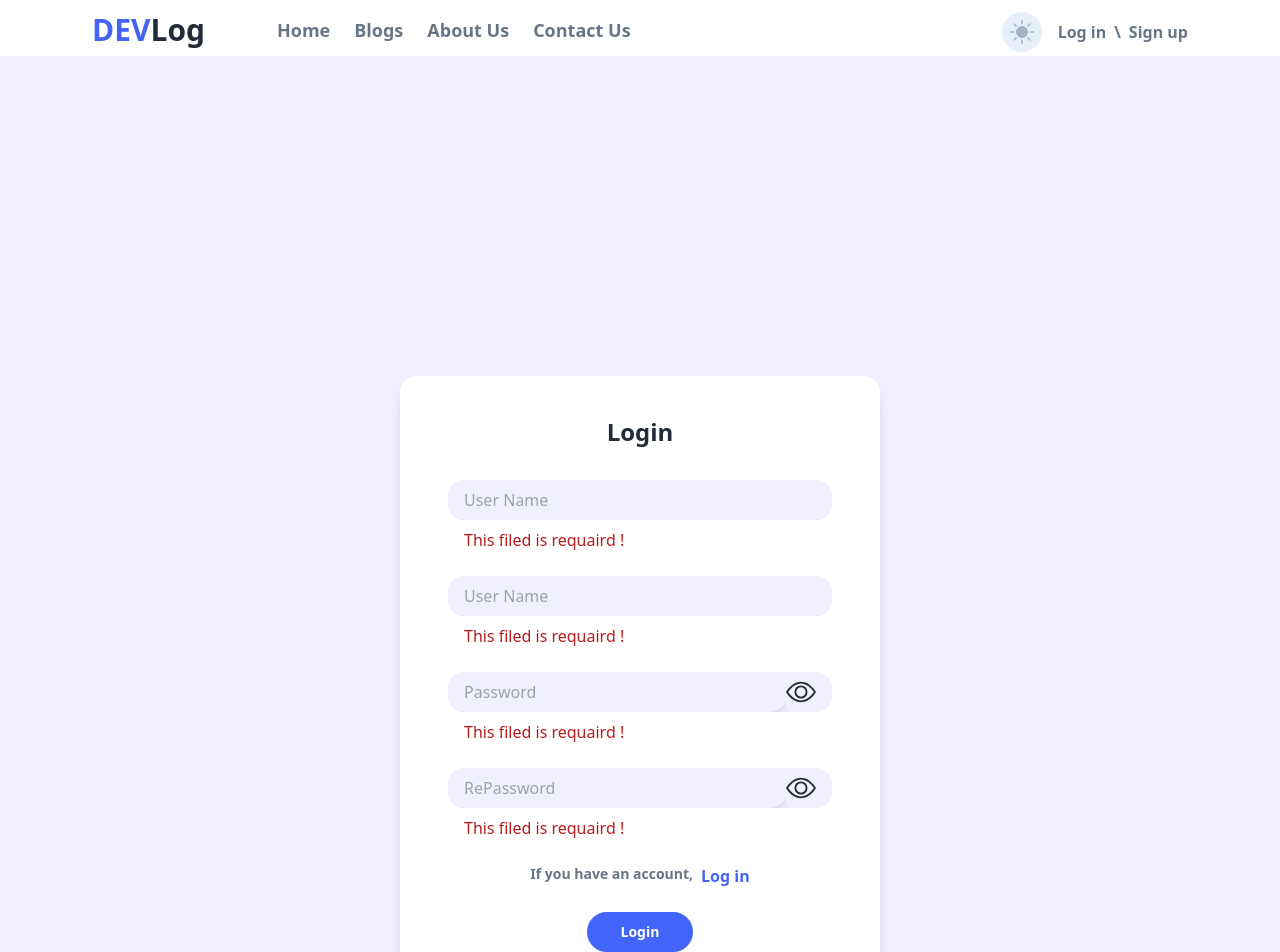
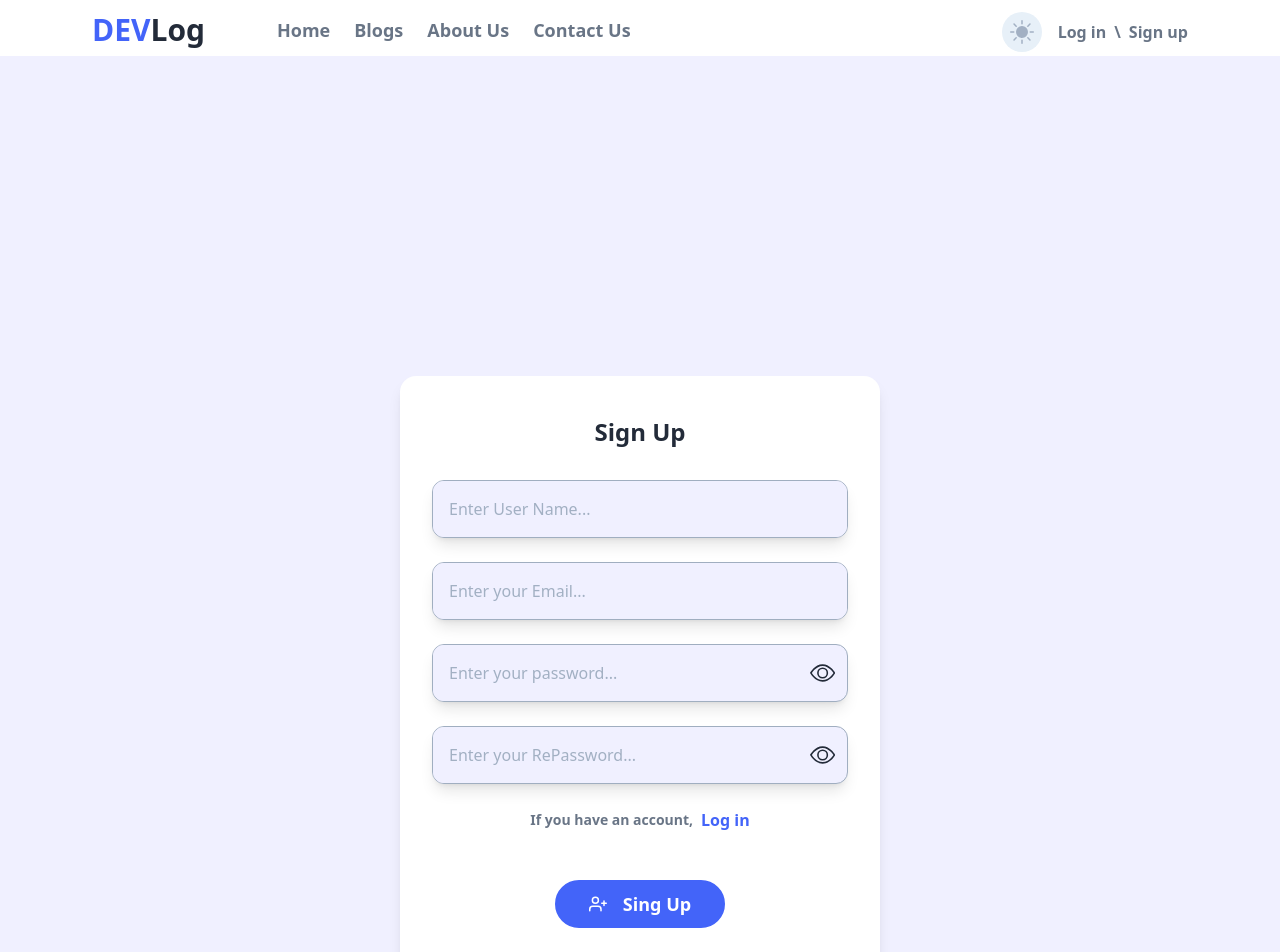
Before and after one commit to sdy2000/dev-log, a React (Create React App) app: page /register in a window 1280 px wide. Shown: the top 952 px of the page. Built offline with nearby package versions, Linux system fonts and the light colour scheme.

Commit message:
Create account folder and seperate Register, Login page to account folder

```diff
--- a/src/App.js
+++ b/src/App.js
@@ -54,8 +54,10 @@ function App() {
             {/* Account */}
             <Route element={<AccountLayout />}>
               <Route path="login" element={<Login />} />
-              <Route path="Register" element={<Register />} />
+              <Route path="register" element={<Register />} />
               <Route path="sing-out" element={<Singout />} />
+              {/* // TODO: Create SuccessRegister page */}
+              {/* <Route path="register/success-register" element={} /> */}
             </Route>
             {/* Oder */}
             <Route path="about-us" element={<AboutUs />} />
--- a/src/components/index.js
+++ b/src/components/index.js
@@ -14,6 +14,3 @@ export { default as SocialBox } from "./card/SocialBox";
 
 // / // / // / // Time // / // / // / //
 export { default as CardTime } from "./showTime/CardTime";
-
-// / // / // / // Inputs // / // / // / //
-export { default as AccountingInput } from "./inputs/AccountingInput";
--- /dev/null
+++ b/src/features/account/components/AccountBox.jsx
@@ -0,0 +1,11 @@
+const AccountBox = ({ children, title }) => {
+  return (
+    <div className="mx-auto my-56 md:my-80 px-4 w-full max-w-lg">
+      <div className="bg-lbp dark:bg-dbp w-full py-10 rounded-2xl shadow-lg flex flex-col justify-center items-center gap-8">
+        <h1 className="text-lfp dark:text-dfp text-2xl font-bold">{title}</h1>
+        {children}
+      </div>
+    </div>
+  );
+};
+export default AccountBox;
--- /dev/null
+++ b/src/features/account/components/AccountButton.jsx
@@ -0,0 +1,12 @@
+const AccountButton = ({ children, value }) => {
+  return (
+    <button
+      className="bg-accent text-white hover:bg-daccent border-accent px-8 mt-6 text-sm font-semibold md:text-lg md:font-bold hover:-translate-y-2 hover:scale-x-110 rounded-3xl py-2 transition-all duration-300 border-2 flex items-center justify-center gap-4"
+      type="submit"
+    >
+      {children}
+      {value}
+    </button>
+  );
+};
+export default AccountButton;
--- /dev/null
+++ b/src/features/account/hooks/useHandleLoginFormSubmit.js
@@ -0,0 +1,26 @@
+import { useDispatch } from "react-redux";
+import { useNavigate } from "react-router-dom";
+import { ENDPOINTS, createAPIEndpoint } from "../../../service/api";
+import { loginUser } from "../../../context/features/user/user-slice";
+
+export default function useHandleLoginFormSubmit(e) {
+  const dispatch = useDispatch();
+  const navigate = useNavigate();
+
+  e.preventDefault();
+  const formData = new FormData(e.currentTarget);
+  const login = Object.fromEntries(formData);
+  if (login.remember_me === undefined) {
+    login.remember_me = false;
+  } else {
+    login.remember_me = true;
+  }
+
+  createAPIEndpoint(ENDPOINTS.login)
+    .post(login)
+    .then((res) => {
+      dispatch(loginUser(res.data));
+      navigate("/user-panel");
+    })
+    .catch((err) => console.log(err));
+}
--- /dev/null
+++ b/src/features/account/hooks/useHandleRegisterFormSubmit.js
@@ -0,0 +1,17 @@
+import { useNavigate } from "react-router-dom";
+import { ENDPOINTS, createAPIEndpoint } from "../../../service/api";
+
+export default function useHandleRegisterFormSubmit(e) {
+  const navigate = useNavigate();
+
+  e.preventDefault();
+  const formData = new FormData(e.currentTarget);
+  const register = Object.fromEntries(formData);
+
+  createAPIEndpoint(ENDPOINTS.register)
+    .post(register)
+    .then((res) => {
+      navigate("/");
+    })
+    .catch((err) => console.log(err));
+}
--- /dev/null
+++ b/src/features/account/index.js
@@ -0,0 +1,6 @@
+export { default as AccountBox } from "./components/AccountBox";
+export { default as AccountButton } from "./components/AccountButton";
+export { default as AccountingInput } from "./components/AccountingInput";
+
+export { default as useHandleLoginFormSubmit } from "./hooks/useHandleLoginFormSubmit";
+export { default as useHandleRegisterFormSubmit } from "./hooks/useHandleRegisterFormSubmit";
--- a/src/pages/account/Login.jsx
+++ b/src/pages/account/Login.jsx
@@ -1,10 +1,13 @@
 import React from "react";
-import { AccountingInput } from "../../components";
-import { Link, useNavigate } from "react-router-dom";
+import { Link } from "react-router-dom";
 import useForm from "../../hooks/useForm";
-import { ENDPOINTS, createAPIEndpoint } from "../../service/api";
-import { useDispatch } from "react-redux";
-import { loginUser } from "../../context/features/user/user-slice";
+import {
+  AccountBox,
+  AccountButton,
+  AccountingInput,
+  useHandleLoginFormSubmit,
+} from "../../features/account";
+import { FiLogIn } from "react-icons/fi";
 
 const getLoginModel = () => ({
   email: "",
@@ -13,34 +16,12 @@ const getLoginModel = () => ({
 });
 const Login = () => {
   const { values, handleInputChange } = useForm(getLoginModel);
-  const dispatch = useDispatch();
-  const navigate = useNavigate();
 
-  const handleFormSubmit = (e) => {
-    e.preventDefault();
-    const formData = new FormData(e.currentTarget);
-    const login = Object.fromEntries(formData);
-    if (login.remember_me === undefined) {
-      login.remember_me = false;
-    } else {
-      login.remember_me = true;
-    }
-
-    createAPIEndpoint(ENDPOINTS.login)
-      .post(login)
-      .then((res) => {
-        dispatch(loginUser(res.data));
-        navigate("/user-panel");
-      })
-      .catch((err) => console.log(err));
-  };
   return (
-    <div className="mx-auto my-56 md:my-80 px-4 w-full max-w-lg">
-      <div className="bg-lbp dark:bg-dbp w-full py-10 rounded-2xl shadow-lg flex flex-col justify-center items-center gap-8">
-        <h1 className="text-lfp dark:text-dfp text-2xl font-bold">Login</h1>
+    <AccountBox title={"Log In"}>
       <form
         className="flex flex-col items-center gap-8 w-full px-12"
-          onSubmit={handleFormSubmit}
+        onSubmit={useHandleLoginFormSubmit}
       >
         <AccountingInput
           type={"email"}
@@ -80,7 +61,7 @@ const Login = () => {
             >
               rules
             </Link>{" "}
-              from ECrypto
+            from DevLog
           </label>
         </div>
 
@@ -103,14 +84,9 @@ const Login = () => {
           </div>
         </div>
 
-          <input
-            className="bg-accent text-white hover:bg-daccent border-accent px-8 mt-6 text-sm font-semibold md:text-lg md:font-bold hover:-translate-y-2 hover:scale-x-110 rounded-3xl py-2 transition-all duration-300 border-2 flex items-center justify-center"
-            type="submit"
-            value="Log In"
-          />
+        <AccountButton value={"Log In"} children={<FiLogIn />} />
       </form>
-      </div>
-    </div>
+    </AccountBox>
   );
 };
 
--- a/src/pages/account/Register.jsx
+++ b/src/pages/account/Register.jsx
@@ -1,92 +1,79 @@
-import React, { useState } from 'react'
-import { BsEye, BsEyeSlash } from 'react-icons/bs'
-import { Link } from 'react-router-dom'
-import { Button1 } from '../../components'
+import { Link } from "react-router-dom";
+import useForm from "../../hooks/useForm";
+import {
+  AccountBox,
+  AccountButton,
+  AccountingInput,
+  useHandleRegisterFormSubmit,
+} from "../../features/account";
+import { FiUserPlus } from "react-icons/fi";
+
+const getRegisterModel = () => ({
+  user_name: "",
+  email: "",
+  password: "",
+  rules: "",
+});
 
 const Register = () => {
-    const [isShowPass, setIsShowPass] = useState(false)
-    const [isShowRePass, setIsShowRePass] = useState(false)
+  const { values, handleInputChange } = useForm(getRegisterModel);
 
   return (
-        <div className='mx-auto my-56 md:my-80 px-4 w-full max-w-lg'>
-            <div className='bg-lbp dark:bg-dbp w-full py-10 rounded-2xl shadow-lg flex flex-col justify-center items-center gap-8'>
-                <h1 className='text-lfp dark:text-dfp text-2xl font-bold'>
-                    Login
-                </h1>
-                <form className='flex flex-col items-center w-full'>
-                    <div className='form-group'>
-                        <input
-                            type='text'
-                            placeholder='User Name'
-                            required />
-                    </div>
-                    <p className='form-group-p'>This filed is requaird !</p>
+    <AccountBox title={"Sign Up"}>
+      <form
+        className="flex flex-col items-center gap-6 w-full px-8"
+        onSubmit={useHandleRegisterFormSubmit}
+      >
+        <AccountingInput
+          type={"text"}
+          name={"user_name"}
+          id={"user_name"}
+          placeholder={"Enter User Name..."}
+          onChange={handleInputChange}
+          value={values.user_name}
+        />
 
-                    <div className='form-group'>
-                        <input
-                            type='email'
-                            placeholder='User Name'
-                            required />
-                    </div>
-                    <p className='form-group-p'>This filed is requaird !</p>
+        <AccountingInput
+          type={"email"}
+          name={"email"}
+          id={"email"}
+          placeholder={"Enter your Email..."}
+          onChange={handleInputChange}
+          value={values.email}
+        />
 
-                    <div className='form-group'>
-                        <input
-                            type={!isShowPass ? 'password' : 'text'}
-                            placeholder='Password'
-                            required />
-                        <span className='bg-lbs dark:bg-dbs text-lfp dark:text-dfp pr-4 hover:scale-110 cursor-pointer duration-300'>
-                            {
-                                !isShowPass
-                                    ?
-                                    <BsEye
-                                        onClick={() => { setIsShowPass(true) }}
-                                        size={30} />
-                                    :
-                                    <BsEyeSlash
-                                        onClick={() => { setIsShowPass(false) }}
-                                        size={30} />
-                            }
-                        </span>
-                    </div>
-                    <p className='form-group-p'>This filed is requaird !</p>
+        <AccountingInput
+          type={"password"}
+          name={"password"}
+          id={"password"}
+          placeholder={"Enter your password..."}
+          onChange={handleInputChange}
+          value={values.password}
+          hasIcon={true}
+        />
+        <AccountingInput
+          type={"password"}
+          name={"re_password"}
+          id={"re_password"}
+          placeholder={"Enter your RePassword..."}
+          onChange={handleInputChange}
+          value={values.re_password}
+          hasIcon={true}
+        />
 
-                    <div className='form-group'>
-                        <input
-                            type={!isShowPass ? 'password' : 'text'}
-                            placeholder='RePassword'
-                            required />
-                        <span className='bg-lbs dark:bg-dbs text-lfp dark:text-dfp pr-4 hover:scale-110 cursor-pointer duration-300'>
-                            {
-                                !isShowRePass
-                                    ?
-                                    <BsEye
-                                        onClick={() => { setIsShowRePass(true) }}
-                                        size={30} />
-                                    :
-                                    <BsEyeSlash
-                                        onClick={() => { setIsShowRePass(false) }}
-                                        size={30} />
-                            }
-                        </span>
-                    </div>
-                    <p className='form-group-p'>This filed is requaird !</p>
-                    <div className='flex'>
-                        <p className='text-lfs dark:text-dfs text-sm font-semibold'>
+        <div className="flex justify-center items-center">
+          <p className="text-lfs dark:text-dfs text-sm font-semibold">
             If you have an account,
           </p>
-                        <b className='text-accent hover:underline ml-2'>
-                            <Link to='/login'>
-                                Log in
-                            </Link>
+          <b className="text-accent hover:underline ml-2">
+            <Link to="/login">Log in</Link>
           </b>
         </div>
 
-                    <Button1 value={'Login'} color='bg-accent text-white hover:bg-lft hover:text-lfp hover:border-lft border-accent px-8 mt-6' />
+        <AccountButton value={"Sing Up"} children={<FiUserPlus />} />
       </form>
-            </div>
-        </div>
-    )
-}
+    </AccountBox>
+  );
+};
 
-export default Register
+export default Register;
```
Also changed, not shown: src/features/account/components/AccountingInput.jsx (renamed from src/components/inputs/AccountingInput.jsx). Lines whose indentation alone changed are shown as unchanged.
